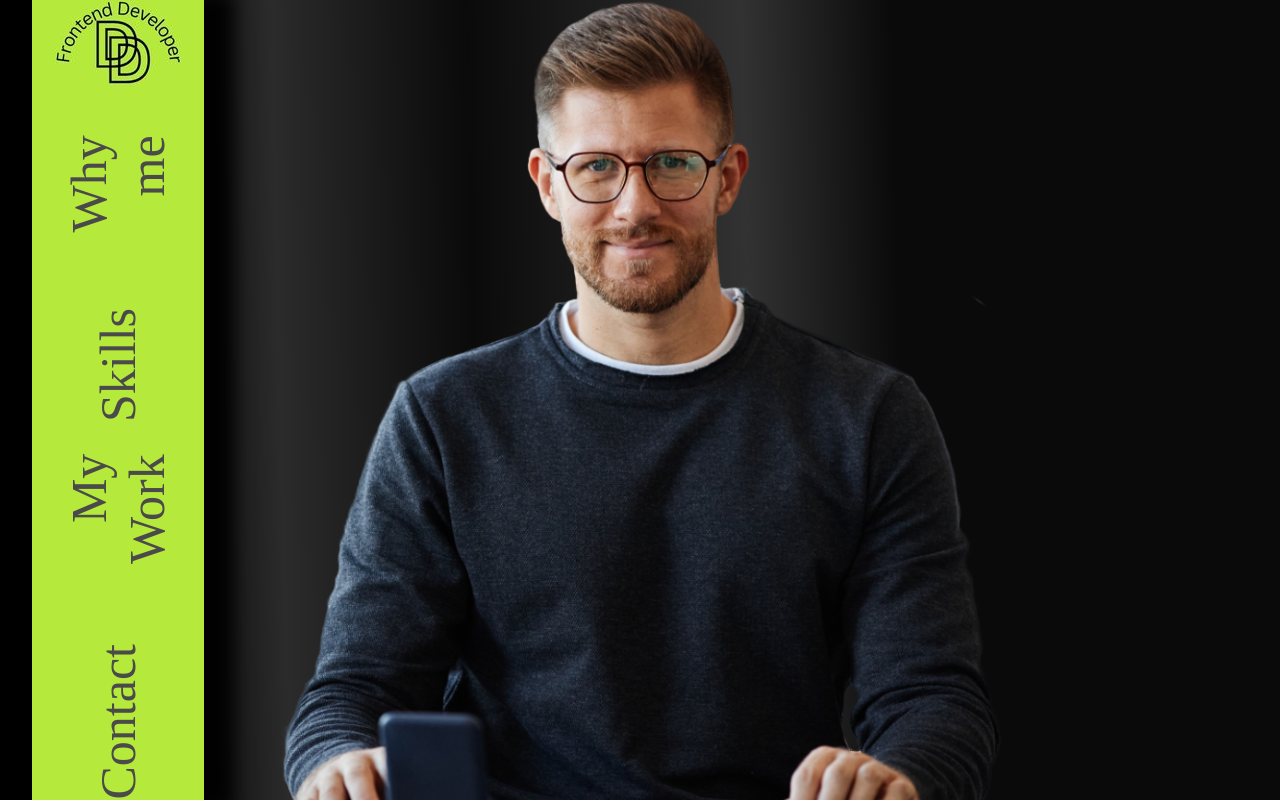
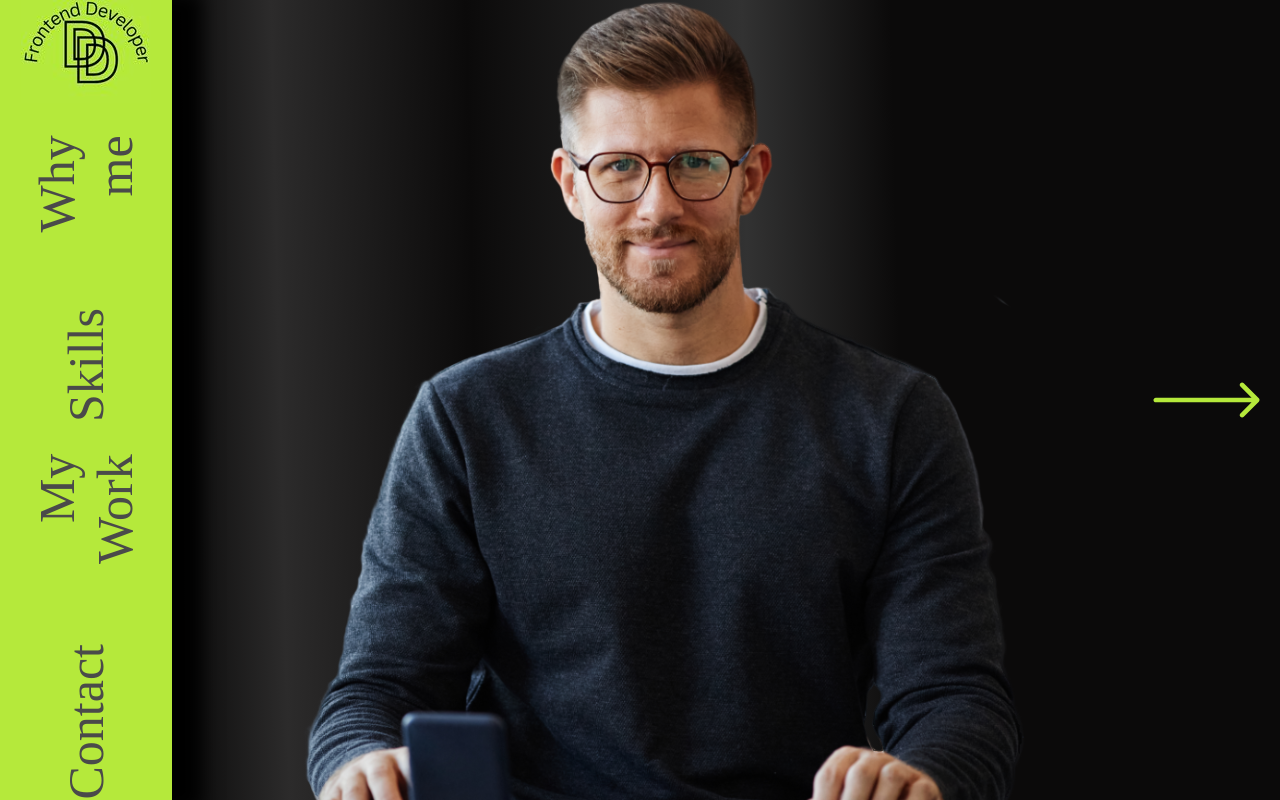
Before and after one commit to Denis-Dudda/Portfolio, an Angular app: page / in a window 1280 px wide. Built offline with nearby package versions, Linux system fonts and the light colour scheme.

Commit message:
work on hero

```diff
--- a/src/app/app.component.html
+++ b/src/app/app.component.html
@@ -3,5 +3,6 @@
 <app-hero></app-hero>
 
 
+
 <router-outlet></router-outlet>
 </div>
--- a/src/app/app.component.scss
+++ b/src/app/app.component.scss
@@ -0,0 +1 @@
+@import '../styles.scss';
--- a/src/app/hero/hero.component.html
+++ b/src/app/hero/hero.component.html
@@ -1 +1,3 @@
-<img src="assets/img/Photo.svg" alt="">
+<section>
+<img class="arrow-right" src="assets/img/Arrow 7.svg" alt="">
+</section>
--- a/src/app/hero/hero.component.scss
+++ b/src/app/hero/hero.component.scss
@@ -1,4 +1,22 @@
-img{
-  position: absolute;
-  bottom: 0px;
+@import '../../styles.scss';
+
+section{
+  height: 100vh;
+  width: 100vw;
+  display: flex;
+  justify-content: center;
+  align-items: center;
+  background-image: url(../../assets/img/Photo.svg);
+  background-repeat: no-repeat;
+  background-position: bottom;
+  >img{
+    position: absolute;
+    right: 20px;
+
+  }
 }
+
+.arrow-right{
+  height: 50px;
+  width: 107px;
+}
--- a/src/app/shared/nav/nav.component.html
+++ b/src/app/shared/nav/nav.component.html
@@ -1,6 +1,4 @@
 <section>
-  <div>
-  </div>
   <nav>
     <a href="">Contact</a>
     <a href="">My Work</a>
--- a/src/app/shared/nav/nav.component.scss
+++ b/src/app/shared/nav/nav.component.scss
@@ -2,11 +2,6 @@
 
 section{
   display: flex;
-}
-div{
-
-  width: 32px;
-  height: 100vh;
 }
 nav{
   width: 172px;
@@ -16,7 +11,7 @@ nav{
   writing-mode: vertical-rl;
   direction: rtl;
   box-shadow: 21px 2px 17px 9px rgba(0,0,0,0.94);
-
+  position: fixed;
   >a{
     text-decoration: none;
     transform: rotate(180deg);
--- a/src/styles.scss
+++ b/src/styles.scss
@@ -2,15 +2,16 @@ body{
   margin: 0;
   padding: 0;
   scroll-behavior: smooth;
-
   height: 100vh;
-
+  background: linear-gradient(88.66deg, #000000 11.41%, #2C2B2B 22.29%, #0B0A0A 37.32%, #323232 58.54%, #0B0A0A 70.03%);
+  background-repeat: no-repeat;
+  background-size: cover;
 }
 
 .contant-wrapper{
   display: flex;
   flex-direction: row;
-  background: linear-gradient(88.66deg, #000000 11.41%, #2C2B2B 22.29%, #0B0A0A 37.32%, #323232 58.54%, #0B0A0A 70.03%);
+
 }
 
 @mixin dFlex($jc:center,$ai:center,$g:0px){
```
